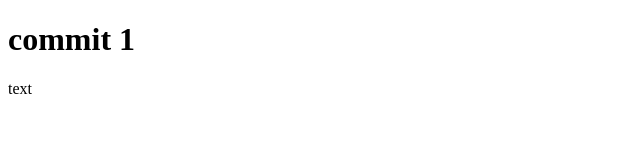
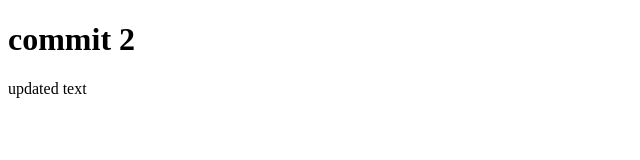
Before and after one commit to Alebardist/Agnecy-landing, a plain HTML site: page index.html in a window 1280 px wide. Shown: the full height of the page, 0-640 px from the left. Drawn offline with Linux system fonts and the light colour scheme.

Commit message:
updated text

```diff
--- a/index.html
+++ b/index.html
@@ -5,10 +5,10 @@
 	</head>
 	<body>
 		<h1>
-			commit 1
+			commit 2
 		</h1>
 		<p>
-			text
+			updated text
 		</p>
 	</body>
 </html>
```
